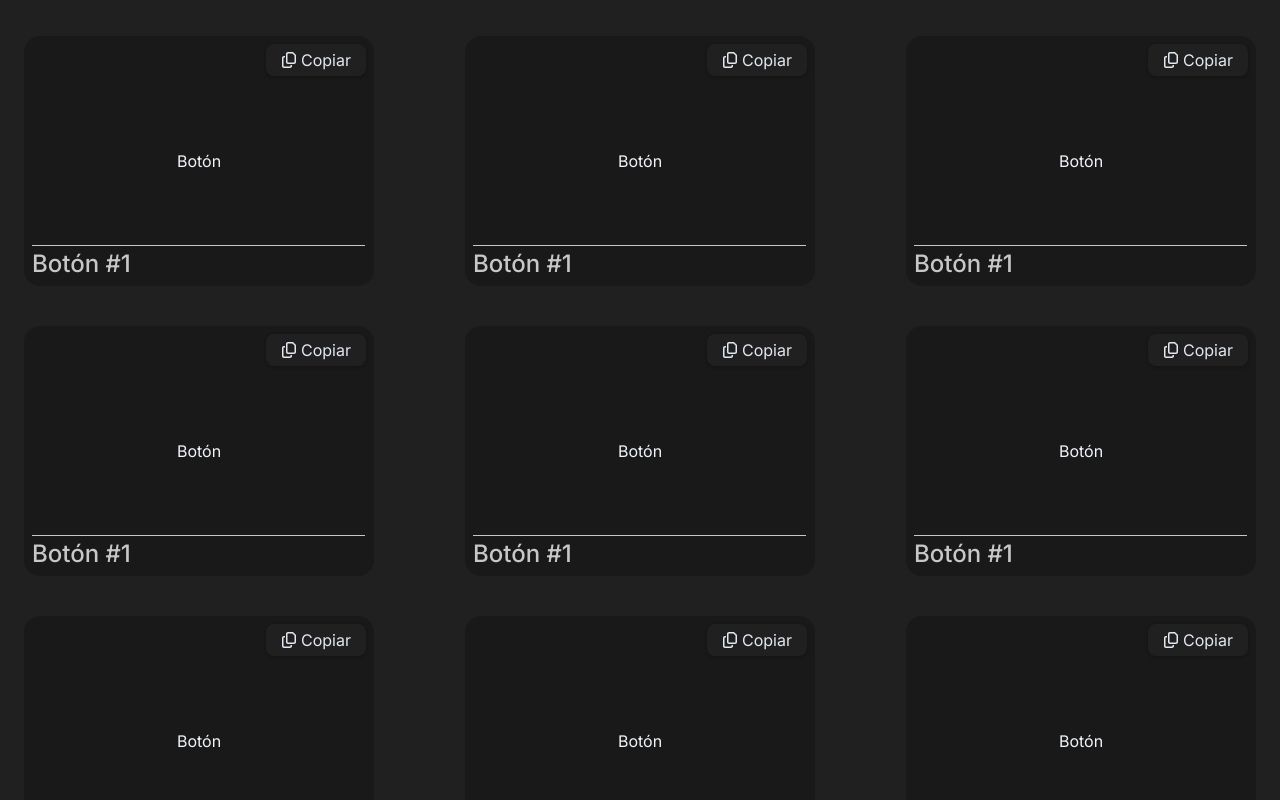
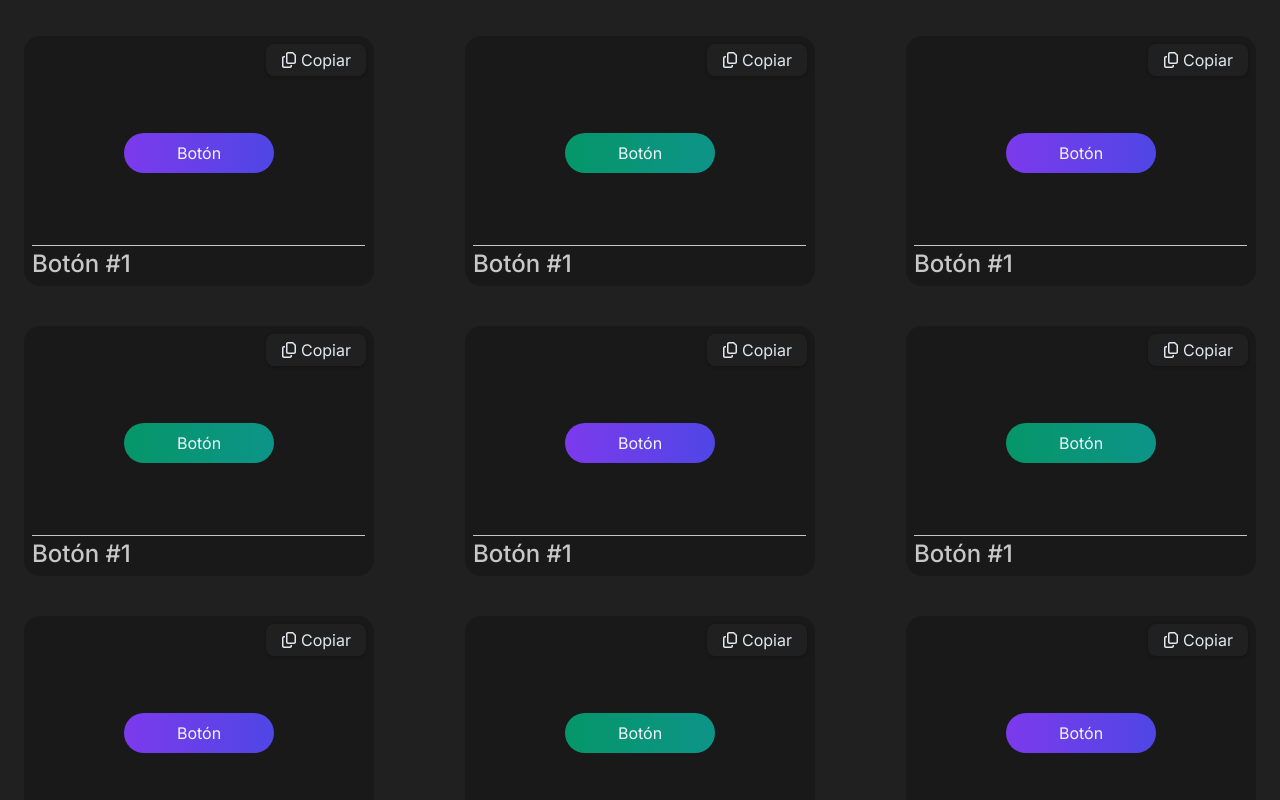
Before and after one commit to DMaximoVarela/magic-buttons, a Next.js app: page /inicio in a window 1280 px wide. Shown: the part 420-1220 px from the top of the page. Built offline with nearby package versions, Linux system fonts and the light colour scheme; what @midudev/tailwind-animations would draw is missing.

Commit message:
refactor: hace que se inserte el codigo jsx proveniente de buttons en lugar de traer el estilo y crea un segundo boton

```diff
--- a/src/components/buttonContainer/buttonContainer.tsx
+++ b/src/components/buttonContainer/buttonContainer.tsx
@@ -2,30 +2,36 @@
 
 import { useState } from "react";
 import CopyComponent from "../copyComponent/copyComponent";
-import buttons from "@/data/buttons";
+import buttons from "../buttons/buttons";
 import Modal from "../modal/modal";
 
-const ButtonContainer = () => {
+interface button {
+  btnId: number;
+}
+
+const ButtonContainer: React.FC<button> = ({ btnId }) => {
   const [modal, setModal] = useState(false);
 
   return (
-    <div className="relative w-[250px] lg:w-[350px] 3xl:w-[450px] h-[200px] sm:h-[250px] 2xl:h-[350px] rounded-2xl bg-[#191919] flex justify-center items-center">
+    <div className="relative w-[250px] lg:w-[350px] 3xl:w-[450px] h-[200px] sm:h-[250px] 2xl:h-[350px] rounded-2xl bg-[#191919] flex flex-col justify-center items-center p-4">
       <div className="absolute top-0 right-0 m-2">
-        <CopyComponent text={buttons[1].cssCode} />
+        <CopyComponent text={buttons[btnId].cssCode} />
       </div>
-      <button
+
+      <div
+        className="w-fit h-fit mb-4 cursor-pointer"
         onClick={() => {
           setModal(true);
         }}
-        className={buttons[1].style}
       >
-        Botón
-      </button>
+        {buttons[btnId].code}
+      </div>
+
       <span className="absolute bottom-0 left-0 w-[95%] mx-2 mb-1 text-[18px] sm:text-[20px] lg:text-[24px] 3xl:text-[32px] font-medium border-t border-t-[#C7C7C7]">
         Botón #1
       </span>
 
-      <Modal modal={modal} setModal={setModal} btnId={buttons[1].id} />
+      <Modal modal={modal} setModal={setModal} btnId={buttons[btnId].id} />
     </div>
   );
 };
--- a/src/components/buttonView/buttonView.tsx
+++ b/src/components/buttonView/buttonView.tsx
@@ -1,6 +1,6 @@
 import { FaRegMoon } from "react-icons/fa6";
 import { IoSunnyOutline } from "react-icons/io5";
-import buttons from "@/data/buttons";
+import buttons from "../buttons/buttons";
 import MiniCopyComponent from "../miniCopyComponent/miniCopyComponent";
 
 interface content {
@@ -12,7 +12,7 @@ interface content {
 const ButtonView: React.FC<content> = ({ idBtn, darkMode, setDarkMode }) => {
   return (
     <div>
-      <button className={buttons[idBtn].style}>Botón</button>
+      {buttons[idBtn].code}
       <ul className="absolute bottom-0 right-0 m-4 flex gap-4">
         <li
           onClick={() => {
--- /dev/null
+++ b/src/components/buttons/buttons.tsx
@@ -0,0 +1,65 @@
+const buttons = [
+  { id: 0 }, // Esto es solo para ayudar con que el index del array comience en 1, y no en 0
+  {
+    id: 1,
+    categoria: "Hover",
+    tamaño: "Pequeño",
+    estilo: "Gradiente",
+    htmlCode: `<button class="btn-uno">Botón</button>`,
+    cssCode: `.btn-uno {
+  display: flex;
+  justify-content: center;
+  align-items: center;
+  width: 150px;
+  padding: 0.5rem;
+  background-image: linear-gradient(to right, #7c3aed, #4f46e5);
+  border-radius: 1.5rem;
+  color: #e2e8f0;
+  transition: all 0.3s ease-in-out;
+}
+
+.btn-uno:hover {
+  transform: scale(1.05);
+  background-image: linear-gradient(to right, #4f46e5, #7c3aed);
+  box-shadow: 0 0.5rem 1rem rgba(99, 102, 241, 0.5);
+}`,
+    tailwindCode: `<button className="flex justify-center items-center w-[150px] p-2 bg-gradient-to-r from-violet-600 to-indigo-600 rounded-3xl text-slate-100 transition duration-300 ease-in-out transform hover:scale-105 hover:bg-gradient-to-r hover:from-indigo-600 hover:to-violet-600 hover:shadow-lg hover:shadow-indigo-500/50">Botón</button>`,
+    code: (
+      <button className="flex justify-center items-center w-[150px] p-2 bg-gradient-to-r from-violet-600 to-indigo-600 rounded-3xl text-slate-100 transition duration-300 ease-in-out transform hover:scale-105 hover:bg-gradient-to-r hover:from-indigo-600 hover:to-violet-600 hover:shadow-lg hover:shadow-indigo-500/50">
+        Botón
+      </button>
+    ),
+  },
+  {
+    id: 2,
+    categoria: "Hover",
+    tamaño: "Pequeño",
+    estilo: "Gradiente",
+    htmlCode: `<button class="btn-dos">Botón</button>`,
+    cssCode: `.btn-dos {
+  display: flex;
+  justify-content: center;
+  align-items: center;
+  width: 150px;
+  padding: 0.5rem;
+  background-image: linear-gradient(to right, #059669, #0d9488);
+  border-radius: 1.5rem;
+  color: #e2e8f0;
+  transition: all 0.3s ease-in-out;
+}
+
+.btn-dos:hover {
+  transform: scale(1.05);
+  background-image: linear-gradient(to right, #0d9488, #059669);
+  box-shadow: 0 0.5rem 1rem rgba(20, 184, 166, 0.5);
+}`,
+    tailwindCode: `<button className="flex justify-center items-center w-[150px] p-2 bg-gradient-to-r from-emerald-600 to-teal-600 rounded-3xl text-slate-100 transition duration-300 ease-in-out transform hover:scale-105 hover:bg-gradient-to-r hover:from-teal-600 hover:to-emerald-600 hover:shadow-lg hover:shadow-teal-500/50">Botón</button>`,
+    code: (
+      <button className="flex justify-center items-center w-[150px] p-2 bg-gradient-to-r from-emerald-600 to-teal-600 rounded-3xl text-slate-100 transition duration-300 ease-in-out transform hover:scale-105 hover:bg-gradient-to-r hover:from-teal-600 hover:to-emerald-600 hover:shadow-lg hover:shadow-teal-500/50">
+        Botón
+      </button>
+    ),
+  },
+];
+
+export default buttons;
--- a/src/components/cards/cards.tsx
+++ b/src/components/cards/cards.tsx
@@ -5,40 +5,40 @@ const Cards = () => {
     <div>
       <ul className="flex flex-wrap justify-center sm:justify-between items-center gap-y-6 lg:gap-y-10">
         <li>
-          <ButtonContainer />
+          <ButtonContainer btnId={1} />
         </li>
         <li>
-          <ButtonContainer />
+          <ButtonContainer btnId={2} />
         </li>
         <li>
-          <ButtonContainer />
+          <ButtonContainer btnId={1} />
         </li>
         <li>
-          <ButtonContainer />
+          <ButtonContainer btnId={2} />
         </li>
         <li>
-          <ButtonContainer />
+          <ButtonContainer btnId={1} />
         </li>
         <li>
-          <ButtonContainer />
+          <ButtonContainer btnId={2} />
         </li>
         <li>
-          <ButtonContainer />
+          <ButtonContainer btnId={1} />
         </li>
         <li>
-          <ButtonContainer />
+          <ButtonContainer btnId={2} />
         </li>
         <li>
-          <ButtonContainer />
+          <ButtonContainer btnId={1} />
         </li>
         <li>
-          <ButtonContainer />
+          <ButtonContainer btnId={2} />
         </li>
         <li>
-          <ButtonContainer />
+          <ButtonContainer btnId={1} />
         </li>
         <li>
-          <ButtonContainer />
+          <ButtonContainer btnId={2} />
         </li>
       </ul>
     </div>
--- a/src/components/codeComponent/codeComponent.tsx
+++ b/src/components/codeComponent/codeComponent.tsx
@@ -1,5 +1,5 @@
 import CopyComponent from "../copyComponent/copyComponent";
-import buttons from "@/data/buttons";
+import buttons from "../buttons/buttons";
 import style from "./codeComponent.module.css";
 
 interface content {
--- a/src/components/modal/modal.tsx
+++ b/src/components/modal/modal.tsx
@@ -3,7 +3,6 @@
 import { useState } from "react";
 import ButtonView from "../buttonView/buttonView";
 import CodeView from "../codeView/codeView";
-import buttons from "@/data/buttons";
 
 interface content {
   modal: boolean;
--- a/src/data/buttons.ts
+++ /dev/null
@@ -1,35 +0,0 @@
-const buttons = [
-  { id: 0 }, //esto es solo para ayudar con que el index del array comienze en 1, y no en 0
-  {
-    id: 1,
-    categoria: "Hover",
-    tamaño: "Pequeño",
-    estilo: "Gradiente",
-    htmlCode: `<button class="btn-uno">
-       Botón
-    </button>`,
-    cssCode: `.btn-uno {
-  display: flex;
-  justify-content: center;
-  align-items: center;
-  width: 150px;
-  padding: 0.5rem;
-  background-image: linear-gradient(to right, #7c3aed, #4f46e5);
-  border-radius: 1.5rem;
-  color: #e2e8f0;
-  transition: all 0.3s ease-in-out;
-}
-
-.btn-uno:hover {
-  transform: scale(1.05);
-  background-image: linear-gradient(to right, #4f46e5, #7c3aed);
-  box-shadow: 0 0.5rem 1rem rgba(99, 102, 241, 0.5);
-}`,
-    style: `flex justify-center items-center w-[150px] p-2 bg-gradient-to-r from-violet-600 to-indigo-600 rounded-3xl text-slate-100 transition duration-300 ease-in-out transform hover:scale-105 hover:bg-gradient-to-r hover:from-indigo-600 hover:to-violet-600 hover:shadow-lg hover:shadow-indigo-500/50`,
-    tailwindCode: `<button className="flex justify-center items-center w-[150px] p-2 bg-gradient-to-r from-violet-600 to-indigo-600 rounded-3xl text-slate-100 transition duration-300 ease-in-out transform hover:scale-105 hover:bg-gradient-to-r hover:from-indigo-600 hover:to-violet-600 hover:shadow-lg hover:shadow-indigo-500/50">
-        Botón
-</button>`,
-  },
-];
-
-export default buttons;
```
